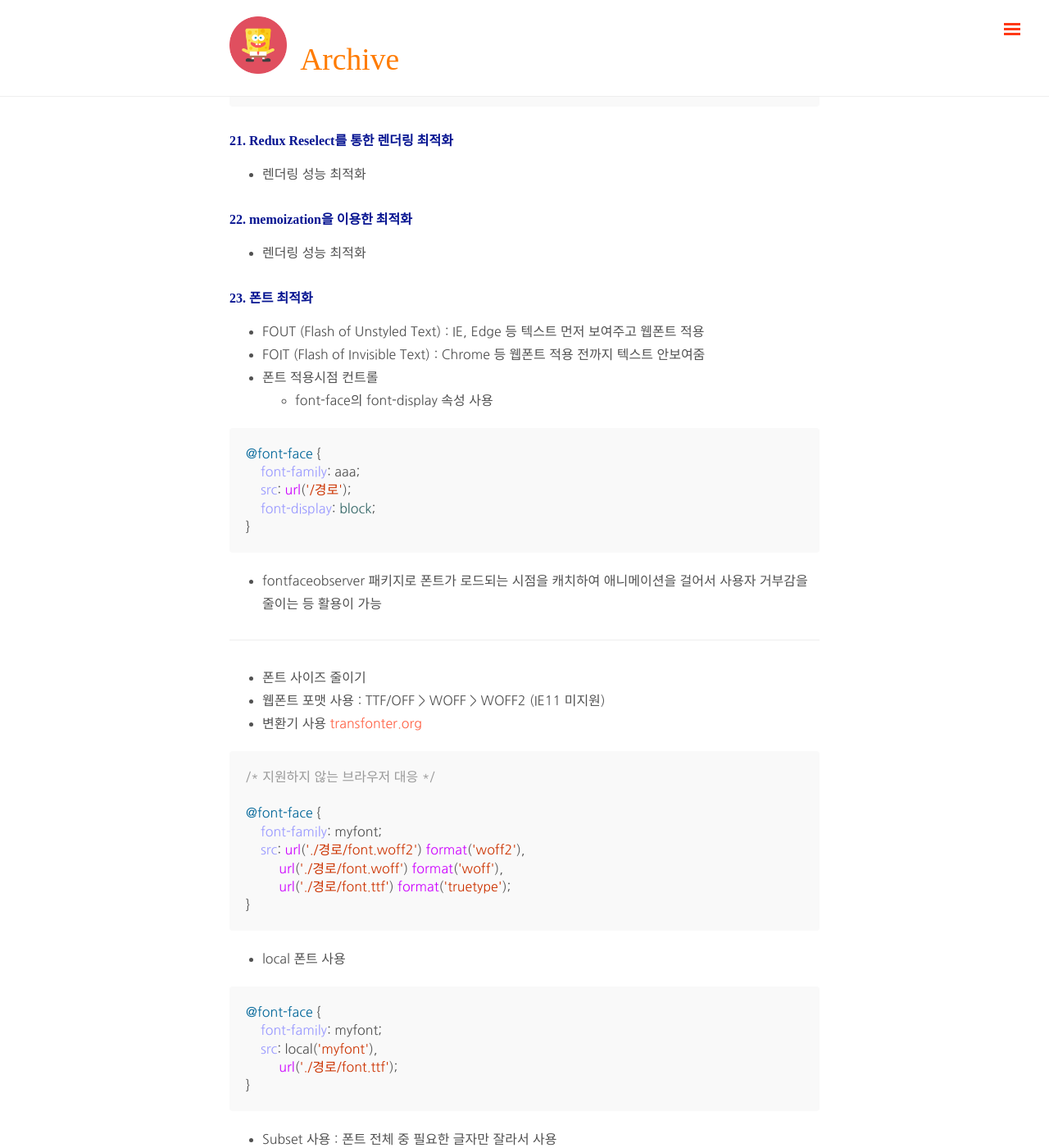
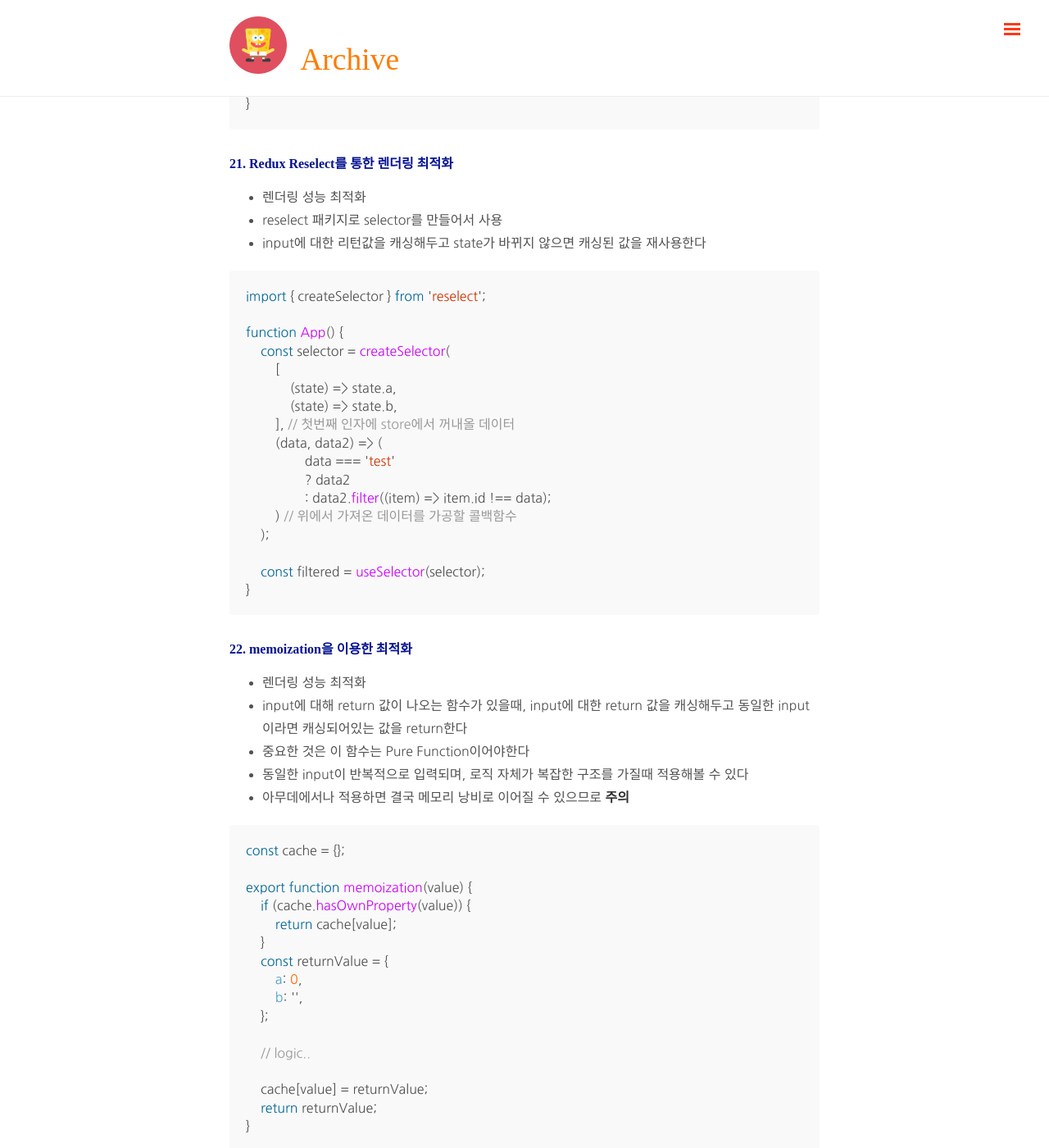
Before and after one commit to limunosekai/limunosekai.github.io, a Jekyll site: the page built from _posts/react/2021-10-25-react-up.md, in a window 1280 px wide and 1400 px high, scrolled down 8148 px. Shown: the whole window at 82% size. Built offline with Jekyll 4.4.1, drawn with Linux system fonts in a browser that asks for light colours; nearby versions of some CDN libraries; some web fonts are replaced; comment, search, counter and statistics services are not loaded; some of the changed text lies outside the part shown.

Commit message:
2021-11-14 upload

````diff
--- a/_posts/react/2021-10-25-react-up.md
+++ b/_posts/react/2021-10-25-react-up.md
@@ -269,6 +269,7 @@ function App() {
 #### 16. 병목 코드 제거
 
 * 렌더링 성능 최적화
+* 로직의 연산 자체가 오래걸린다면 구조를 변경하는 최적화가 필요하다
 
 #### 17. repaint, reflow 줄이기
 
@@ -339,10 +340,86 @@ function App() {
 #### 21. Redux Reselect를 통한 렌더링 최적화
 
 * 렌더링 성능 최적화
+* reselect 패키지로 selector를 만들어서 사용
+* input에 대한 리턴값을 캐싱해두고 state가 바뀌지 않으면 캐싱된 값을 재사용한다
+
+```react
+import { createSelector } from 'reselect';
+
+function App() {
+    const selector = createSelector(
+    	[
+            (state) => state.a,
+            (state) => state.b,
+        ], // 첫번째 인자에 store에서 꺼내올 데이터
+        (data, data2) => (
+        	data === 'test'
+            	? data2
+            	: data2.filter((item) => item.id !== data);
+        ) // 위에서 가져온 데이터를 가공할 콜백함수
+    );
+
+    const filtered = useSelector(selector);
+}
+```
+
+
 
 #### 22. memoization을 이용한 최적화
 
 * 렌더링 성능 최적화
+* input에 대해 return 값이 나오는 함수가 있을때, input에 대한 return 값을 캐싱해두고 동일한 input이라면 캐싱되어있는 값을 return한다
+* 중요한 것은 이 함수는 Pure Function이어야한다
+* 동일한 input이 반복적으로 입력되며, 로직 자체가 복잡한 구조를 가질때 적용해볼 수 있다
+* 아무데에서나 적용하면 결국 메모리 낭비로 이어질 수 있으므로 **주의**
+
+```javascript
+const cache = {};
+
+export function memoization(value) {
+    if (cache.hasOwnProperty(value)) {
+        return cache[value];
+    }
+    const returnValue = {
+        a: 0,
+        b: '',
+    };
+
+    // logic..
+
+    cache[value] = returnValue;
+    return returnValue;
+}
+```
+
+* 함수마다 매번 이 캐싱 기능을 붙이는 것은 너무 번거로우므로 팩토리 패턴을 사용해서 util을 제작한다
+* 인자가 여러개면 결국 항상 새로운 배열이 생성되므로 key값이 매번 달라지게 된다
+* 생각해볼점
+  * 여러개의 인자를 키값으로 활용하는 방안
+  * 인자가 Object일때 동일한 key값으로 인식하는 방법
+
+```javascript
+function memoiz(fn) {
+    const cache = {};
+
+    return function (...args) {
+        if (args.length !== 1) {
+            return fn(...args);
+        }
+
+        if (cache.hasOwnProperty(args)) {
+        	return cache[args];
+    	}
+
+        const result = fn(...args);
+        cache[args] = result;
+
+        return result;
+    };
+}
+```
+
+
 
 #### 23. 폰트 최적화
 
````
